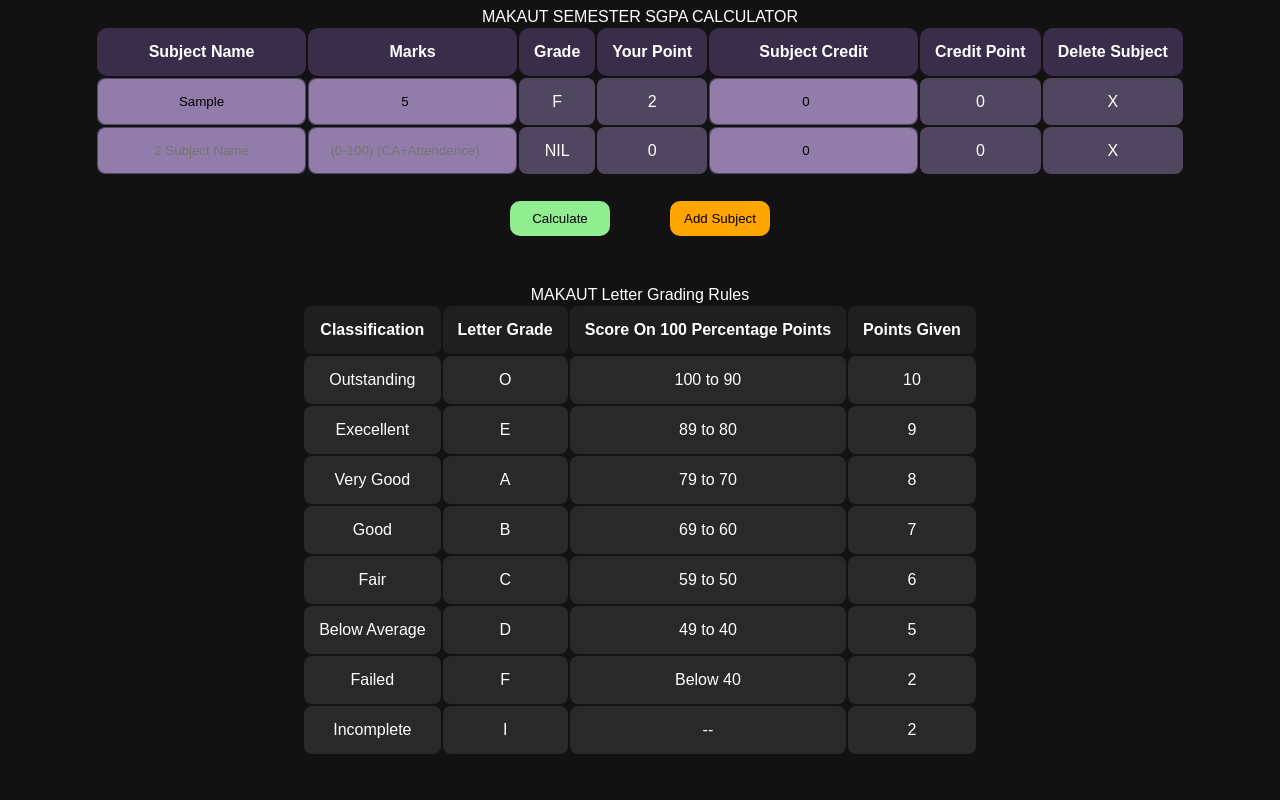
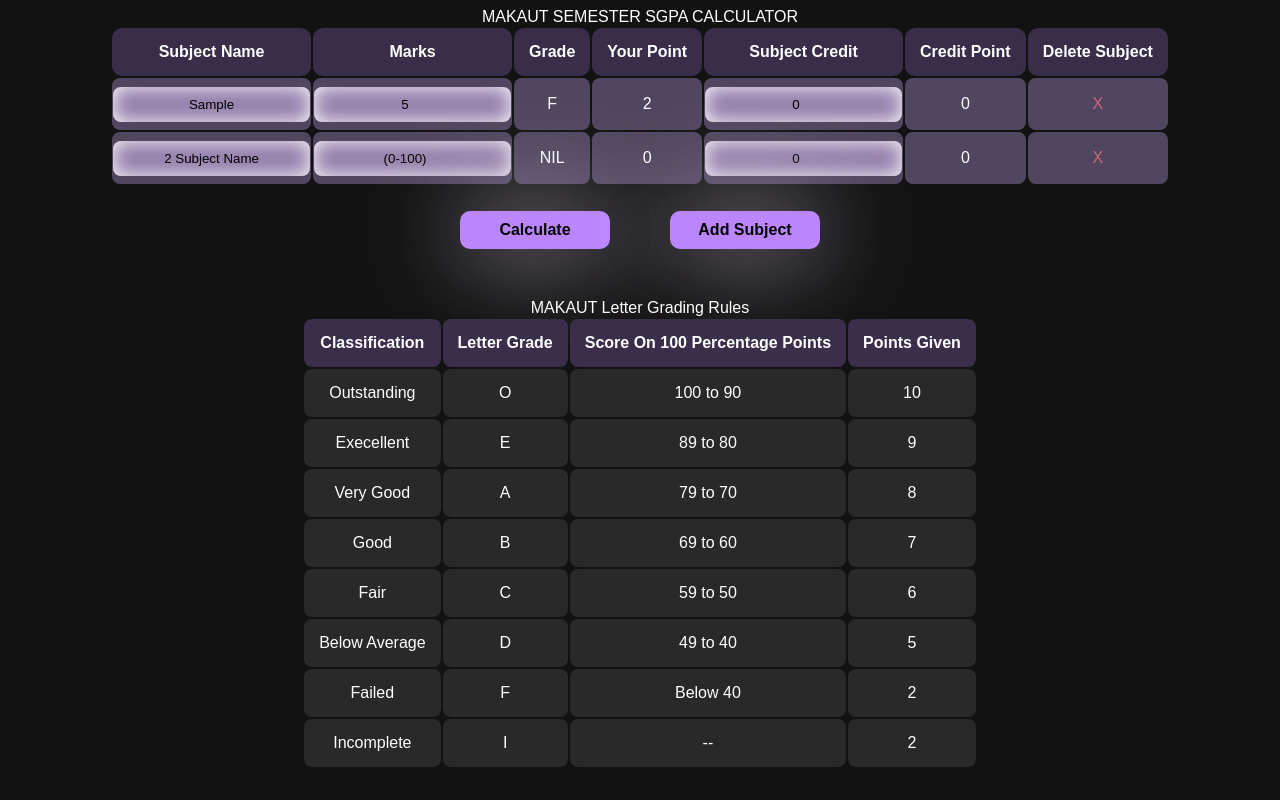
Before and after one commit to chinmay-barman/Makaut-SGPA-Calculator, a plain HTML site: page index.html in a window 1280 px wide. Both pictures are taken after typing "Sample", "5" into the empty fields and a click on the button "Add Subject". Drawn offline with Linux system fonts and the light colour scheme.

Commit message:
Remove Subject Button is Now functional & Minor Style Change

```diff
--- a/app.js
+++ b/app.js
@@ -21,12 +21,12 @@ function addSubject(){
         newRow.appendChild(newData);
     }
     newRow.children[0].innerHTML = `<input type="text" placeholder="${document.querySelector('.Calculator-Table Table tbody').childElementCount} Subject Name">`;
-    newRow.children[1].innerHTML = '<input type="number" class="MarksInput" placeholder="(0-100) (CA+Attendence)" oninput="calculateBothGradeAndPoint(this)">';
+    newRow.children[1].innerHTML = '<input type="number" class="MarksInput" placeholder="(0-100)" oninput="calculateBothGradeAndPoint(this)">';
     newRow.children[2].innerHTML = "NIL";
     newRow.children[3].innerHTML = "0";
     newRow.children[4].innerHTML = '<input type="number" value="0" class="SubjectCreditsInput" oninput="calculateCreditPoint(this)">';
     newRow.children[5].innerHTML = "0";
-    newRow.children[6].innerHTML = "X";
+    newRow.children[6].innerHTML = '<p onclick="deleteSubject(this)" style="cursor: pointer; color: #cf6679">X</p>';
 }
 function calculateBothGradeAndPoint(marks){
     calculateGrade(marks);
@@ -95,3 +95,6 @@ function showResultTable(sgpa, totalCreditPoints){
     document.querySelector('.ResultTable tbody tr').children[3].innerHTML = `${(sgpa-0.75)*10}%`;
     document.querySelector('.ResultTable').hidden = false;
 }
+function deleteSubject(deleteElement){
+    deleteElement.parentElement.parentElement.remove();
+}
--- a/index.html
+++ b/index.html
@@ -27,12 +27,12 @@
           <tbody>
             <tr>
               <td><input type="text" placeholder=" 1 Subject Name"></td>
-              <td><input type="number" class="MarksInput" placeholder="(0-100) (CA+Attendence)" oninput="calculateBothGradeAndPoint(this)"></td>
+              <td><input type="number" class="MarksInput" placeholder="(0-100)" oninput="calculateBothGradeAndPoint(this)"></td>
               <td>NIL</td>
               <td>0</td>
               <td><input type="number" class="SubjectCreditsInput" value="0" oninput="calculateCreditPoint(this)"></td>
               <td>0</td>
-              <td>X</td>
+              <td><p onclick="deleteSubject(this)" style="cursor: pointer; color: #cf6679">X</p></td>
             </tr>
           </tbody>
         </Table>
--- a/style.css
+++ b/style.css
@@ -33,12 +33,13 @@ body{
 }
 .Calculator-Table Table tbody tr td input{
     background-color: #927daa;
+    box-shadow: inset 0 0 20px white;
     text-align: center;
-    padding: 15px;
+    padding: 10px;
     border-radius: 8px;
     border: none;
 }
-.Calculator-Table Table tbody tr td input ::placeholder{
+.Calculator-Table Table tbody tr td input::placeholder{
     color: black;
 }
 .TwoButtons{
@@ -50,33 +51,45 @@ body{
     margin-right: 30px;
 }
 .calculate button{
-    width: 100px;
-    background-color: lightgreen;
+    font-weight: bold;
+    font-size: medium;
+    width: 150px;
+    background-color: #bb86fc;
     padding: 10px;
     border-radius: 10px;
     border: none;
+    box-shadow: 0px 0px 100px #c9bfd5;
 }
 .AddSubjectButton{
     margin-left: 30px;
 }
 .AddSubjectButton button{
-    width: 100px;
-    background-color: orange;
+    font-weight: bold;
+    font-size: medium;
+    width: 150px;
+    background-color: #bb86fc;
     padding: 10px;
     border-radius: 10px;
     border: none;
+    box-shadow: 0px 0px 100px #c9bfd5;
 }
 .ResultContainer{
     display: flex;
     justify-content: center;
 }
+.ResultTable{
+    border-radius: 8px;
+    box-shadow: 0px 0px 250px #c9bfd5;
+}
 .ResultTable thead tr th{
-    background-color: orange;
+    color: #c9bfd5;
+    background-color: #19161b;
     padding: 10px;
     border-radius: 8px;
 }
 .ResultTable tbody tr td{
-    background-color: lightblue;
+    color: #c9bfd5;
+    background-color: #251f2d;
     padding: 10px;
     border-radius: 8px;
 }
@@ -86,7 +99,7 @@ body{
 .Rules-Container Table{
 }
 .Rules-Container Table thead{
-    background-color: #1f1f1f;
+    background-color: #3b2e4a;
 }
 .Rules-Container Table thead tr th{
     padding: 15px;
```
